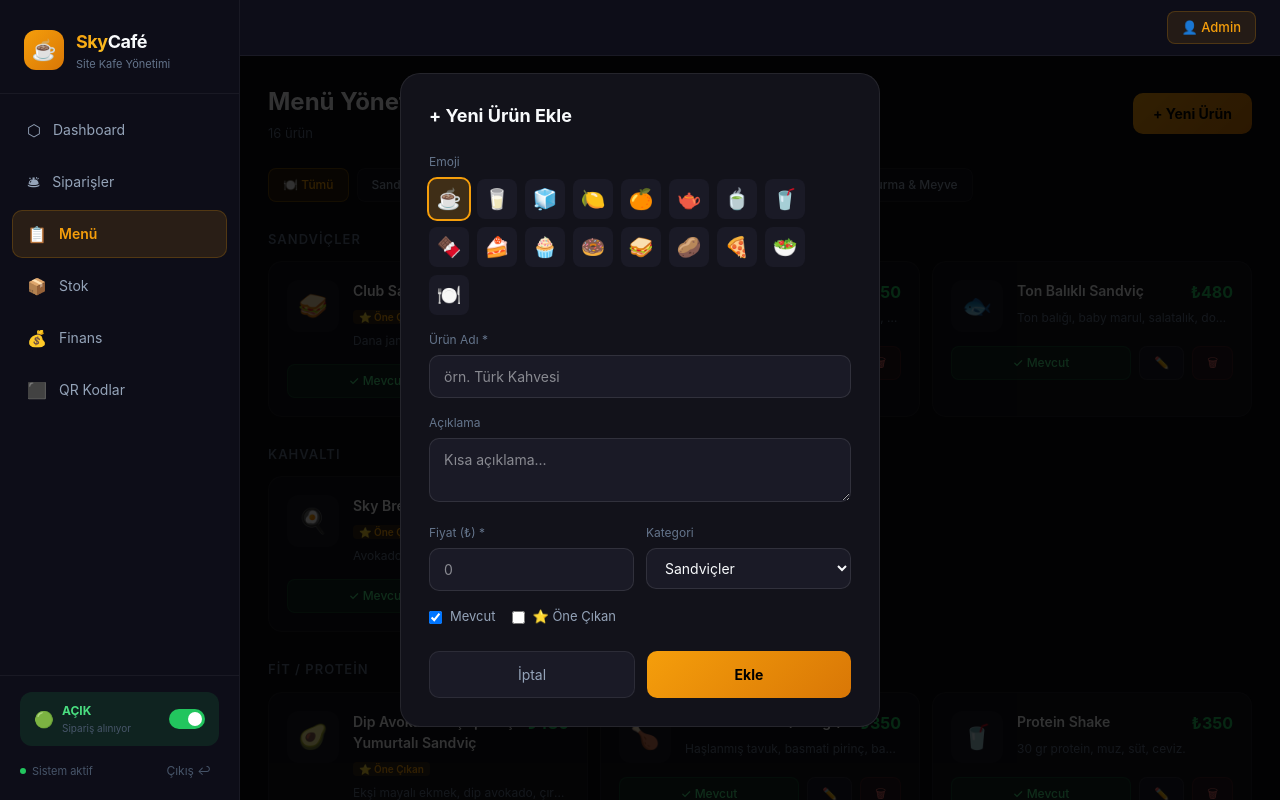
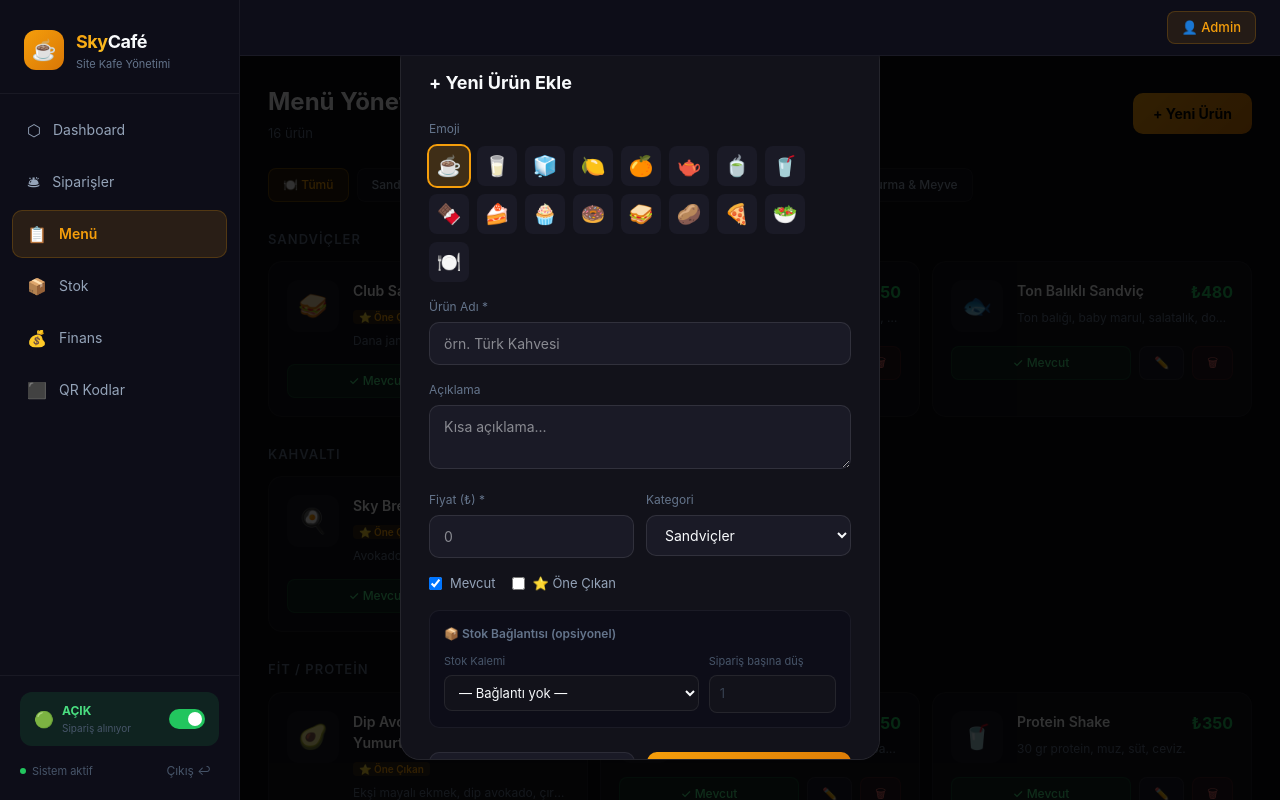
Before and after one commit to yunusemreduger/skycafe, a Next.js app: page /admin/menu in a window 1280 px wide. Both pictures are taken after a click on the button "+ Yeni Ürün". Built offline with nearby package versions, Linux system fonts and the light colour scheme.

Commit message:
feat: stok otomatik düşme + menü stok bağlantısı

```diff
--- a/app/admin/menu/page.tsx
+++ b/app/admin/menu/page.tsx
@@ -16,7 +16,8 @@ export default function MenuPage() {
   const [showModal, setShowModal] = useState(false);
   const [editItem, setEditItem] = useState<MenuItem | null>(null);
   const [filterCat, setFilterCat] = useState<string>('all');
-  const [form, setForm] = useState({ name: '', description: '', price: '', category: CATEGORY_ORDER[0], emoji: '☕', available: true, featured: false });
+  const [form, setForm] = useState({ name: '', description: '', price: '', category: CATEGORY_ORDER[0], emoji: '☕', available: true, featured: false, stockItemId: '', stockDeductAmount: '1' });
+  const [stockItems, setStockItems] = useState<{ id: string; name: string; unit: string }[]>([]);
 
   const fetchItems = async () => {
     const res = await fetch('/api/menu');
@@ -24,17 +25,20 @@ export default function MenuPage() {
     setLoading(false);
   };
 
-  useEffect(() => { fetchItems(); }, []);
+  useEffect(() => {
+    fetchItems();
+    fetch('/api/stock').then(r => r.json()).then(setStockItems);
+  }, []);
 
   const openCreate = () => {
     setEditItem(null);
-    setForm({ name: '', description: '', price: '', category: CATEGORY_ORDER[0], emoji: '☕', available: true, featured: false });
+    setForm({ name: '', description: '', price: '', category: CATEGORY_ORDER[0], emoji: '☕', available: true, featured: false, stockItemId: '', stockDeductAmount: '1' });
     setShowModal(true);
   };
 
   const openEdit = (item: MenuItem) => {
     setEditItem(item);
-    setForm({ name: item.name, description: item.description, price: String(item.price), category: item.category, emoji: item.emoji, available: item.available, featured: item.featured });
+    setForm({ name: item.name, description: item.description, price: String(item.price), category: item.category, emoji: item.emoji, available: item.available, featured: item.featured, stockItemId: item.stockItemId || '', stockDeductAmount: String(item.stockDeductAmount ?? 1) });
     setShowModal(true);
   };
 
@@ -279,6 +283,38 @@ export default function MenuPage() {
               </div>
             </div>
 
+            {/* Stok bağlantısı */}
+            <div style={{ marginTop: '16px', padding: '14px', background: '#0d0d18', borderRadius: '10px', border: '1px solid rgba(255,255,255,0.06)' }}>
+              <div style={{ fontSize: '12px', color: '#64748b', marginBottom: '10px', fontWeight: 600 }}>📦 Stok Bağlantısı (opsiyonel)</div>
+              <div style={{ display: 'flex', gap: '10px' }}>
+                <div style={{ flex: 2 }}>
+                  <label style={{ fontSize: '11px', color: '#475569', display: 'block', marginBottom: '6px' }}>Stok Kalemi</label>
+                  <select
+                    value={form.stockItemId}
+                    onChange={e => setForm(f => ({ ...f, stockItemId: e.target.value }))}
+                    style={{ width: '100%', padding: '8px 10px', background: '#12121a', border: '1px solid rgba(255,255,255,0.08)', borderRadius: '8px', color: '#f8fafc', fontSize: '13px', outline: 'none' }}
+                  >
+                    <option value="">— Bağlantı yok —</option>
+                    {stockItems.map(s => (
+                      <option key={s.id} value={s.id}>{s.name} ({s.unit})</option>
+                    ))}
+                  </select>
+                </div>
+                <div style={{ flex: 1 }}>
+                  <label style={{ fontSize: '11px', color: '#475569', display: 'block', marginBottom: '6px' }}>Sipariş başına düş</label>
+                  <input
+                    type="number"
+                    min="0"
+                    step="0.1"
+                    value={form.stockDeductAmount}
+                    onChange={e => setForm(f => ({ ...f, stockDeductAmount: e.target.value }))}
+                    disabled={!form.stockItemId}
+                    style={{ width: '100%', padding: '8px 10px', background: '#12121a', border: '1px solid rgba(255,255,255,0.08)', borderRadius: '8px', color: form.stockItemId ? '#f8fafc' : '#374151', fontSize: '13px', outline: 'none' }}
+                  />
+                </div>
+              </div>
+            </div>
+
             <div style={{ display: 'flex', gap: '12px', marginTop: '24px' }}>
               <button
                 onClick={() => setShowModal(false)}
--- a/app/api/orders/route.ts
+++ b/app/api/orders/route.ts
@@ -38,6 +38,20 @@ export async function POST(req: NextRequest) {
   };
 
   db.orders.push(order);
+
+  // Stok bağlantısı olan ürünleri stoktan düş
+  for (const item of order.items) {
+    const menuItem = db.menuItems.find(m => m.id === item.menuItemId);
+    if (menuItem?.stockItemId) {
+      const stockIdx = db.stockItems.findIndex(s => s.id === menuItem.stockItemId);
+      if (stockIdx !== -1) {
+        const deduct = (menuItem.stockDeductAmount ?? 1) * item.quantity;
+        db.stockItems[stockIdx].quantity = Math.max(0, db.stockItems[stockIdx].quantity - deduct);
+        db.stockItems[stockIdx].lastUpdated = new Date().toISOString();
+      }
+    }
+  }
+
   writeDB(db);
   return NextResponse.json(order, { status: 201 });
 }
--- a/lib/db.ts
+++ b/lib/db.ts
@@ -14,6 +14,8 @@ export interface MenuItem {
   available: boolean;
   featured: boolean;
   createdAt: string;
+  stockItemId?: string;
+  stockDeductAmount?: number;
 }
 
 export interface OrderItem {
```
